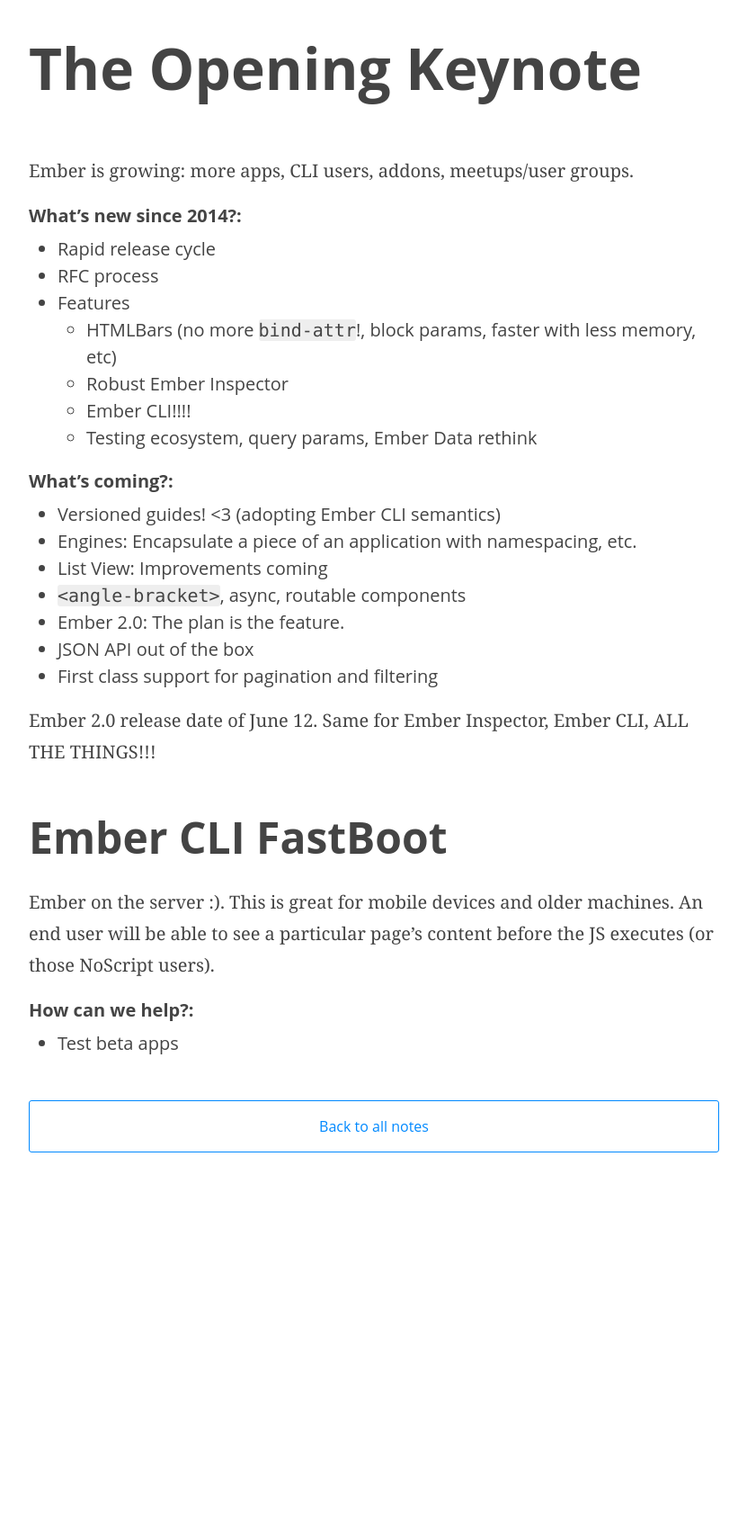
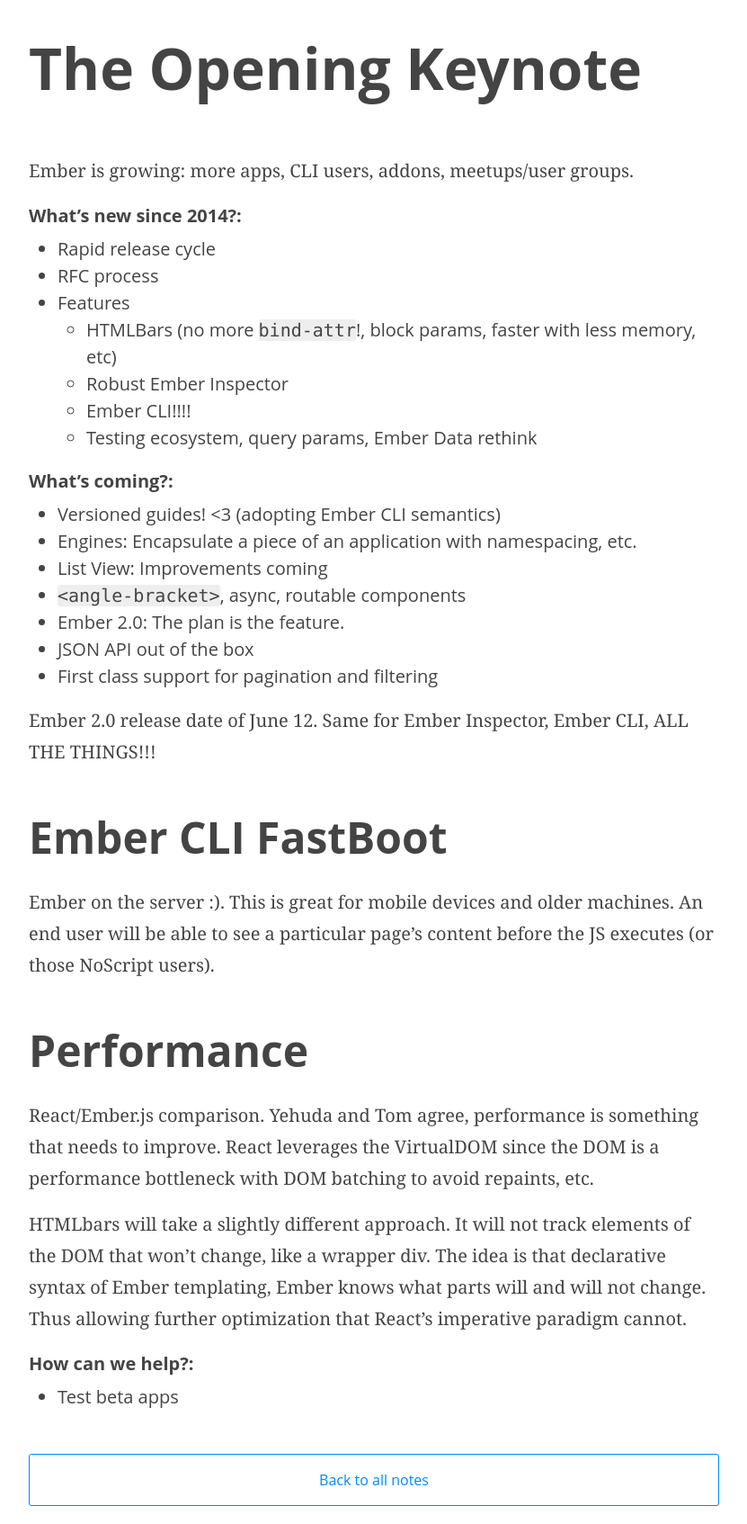
Before and after one commit to johno/emberconf2015-notes, a Jekyll site: the page built from _posts/2015-03-03-keynote.markdown, in a window 1280 px wide. Shown: the whole page at 90% size, without its empty margins (224-1055 px from the left). Built offline with Jekyll 4.4.1, drawn with Linux system fonts in a browser that asks for light colours; before the commit the page ends 1301 px from its top, so only the background shows below that.

Commit message:
Some performance notes

```diff
--- a/_posts/2015-03-03-keynote.markdown
+++ b/_posts/2015-03-03-keynote.markdown
@@ -35,6 +35,15 @@
 Ember on the server :). This is great for mobile devices and older machines. An end user will
 be able to see a particular page's content before the JS executes (or those NoScript users).
 
+## Performance
+
+React/Ember.js comparison. Yehuda and Tom agree, performance is something that needs to improve. React
+leverages the VirtualDOM since the DOM is a performance bottleneck with DOM batching to avoid repaints, etc.
+
+HTMLbars will take a slightly different approach. It will not track elements of the DOM that won't change,
+like a wrapper div. The idea is that declarative syntax of Ember templating, Ember knows what parts will
+and will not change. Thus allowing further optimization that React's imperative paradigm cannot.
+
 #### How can we help?:
 
 * Test beta apps
```
